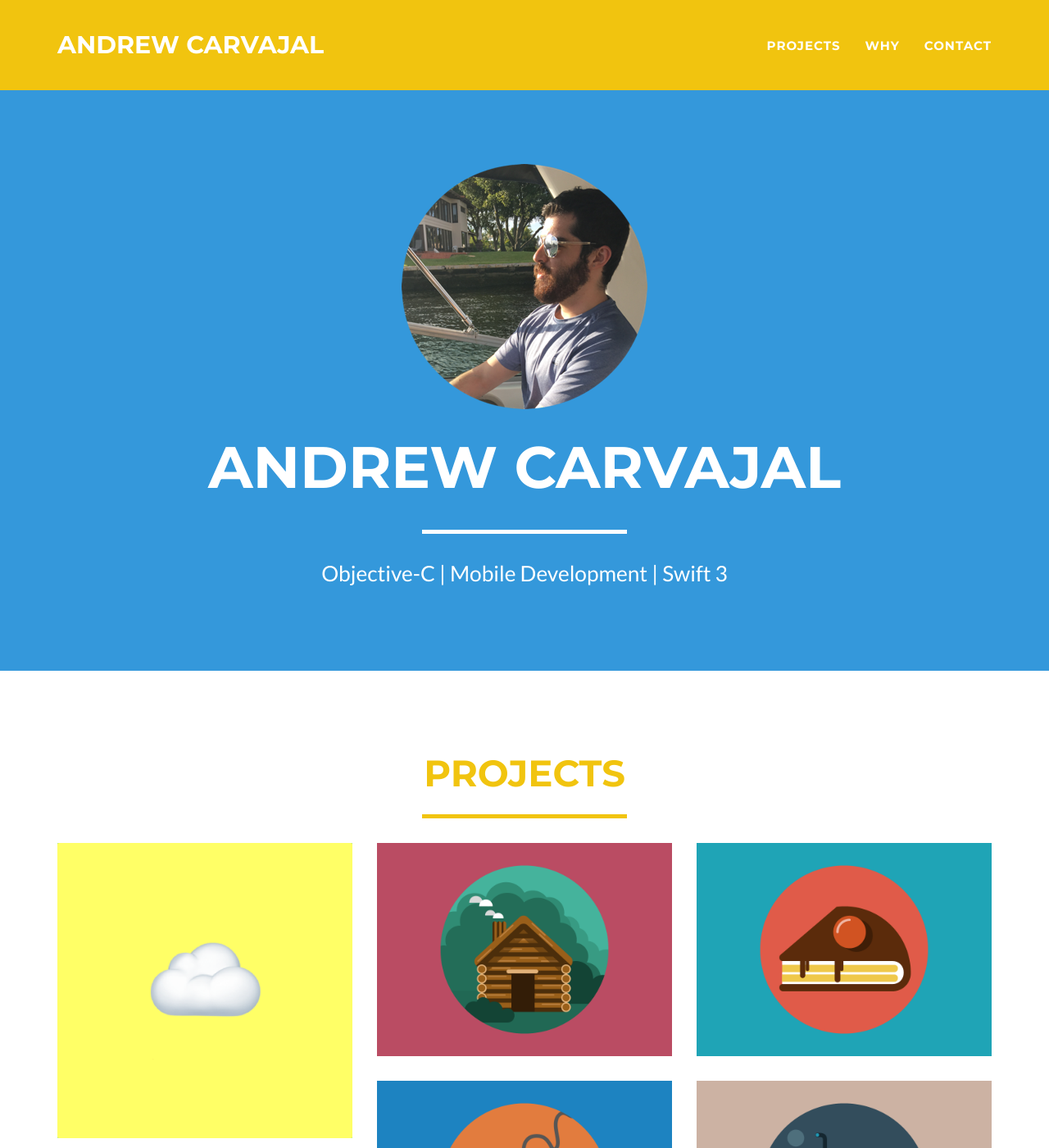
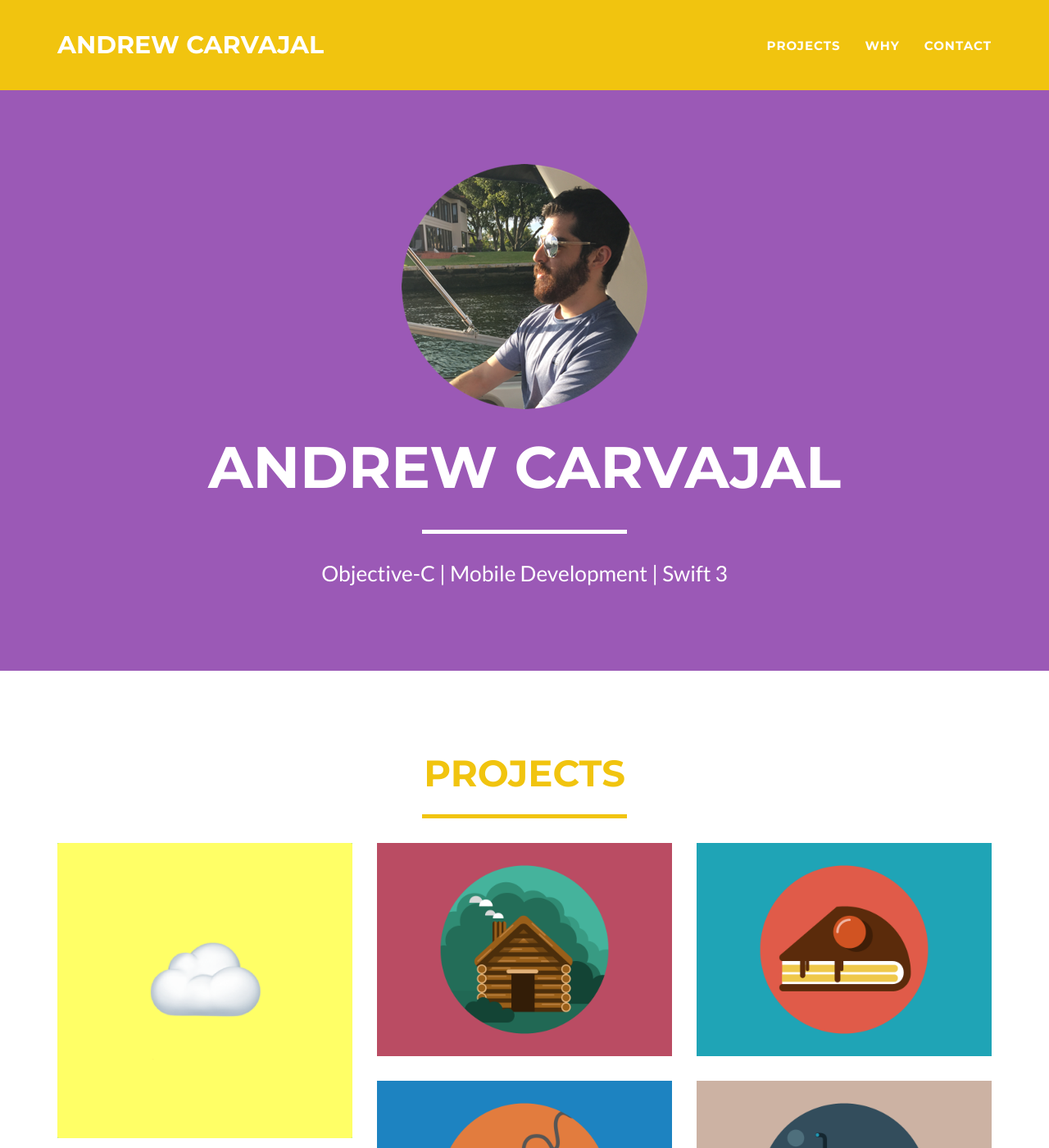
Before and after one commit to andrewcar/andrewcar.github.io, a Jekyll site: the page built from index.html, in a window 1280 px wide and 1400 px high. Shown: the whole window at 82% size. Built offline with Jekyll 4.4.1, drawn with Linux system fonts in a browser that asks for light colours.

Commit message:
Update _config.yml

```diff
--- a/_config.yml
+++ b/_config.yml
@@ -24,10 +24,10 @@ disqus_shortname: appdrew
 
 # Color settings (hex-codes without the leading hash-tag)
 color:
-  primary: 3498db #2ecc71
-  primary-rgb: "52,152,219" #"128,179,255"
+  primary: 9b59b6 #2ecc71
+  primary-rgb: "155,89,182" #"128,179,255"
   secondary: f1c40f #FD6E8A
-  secondary-dark: 233140 #A2122F
+  secondary-dark: 8e44ad #A2122F
 
 # Footer settings
 footer:
```
